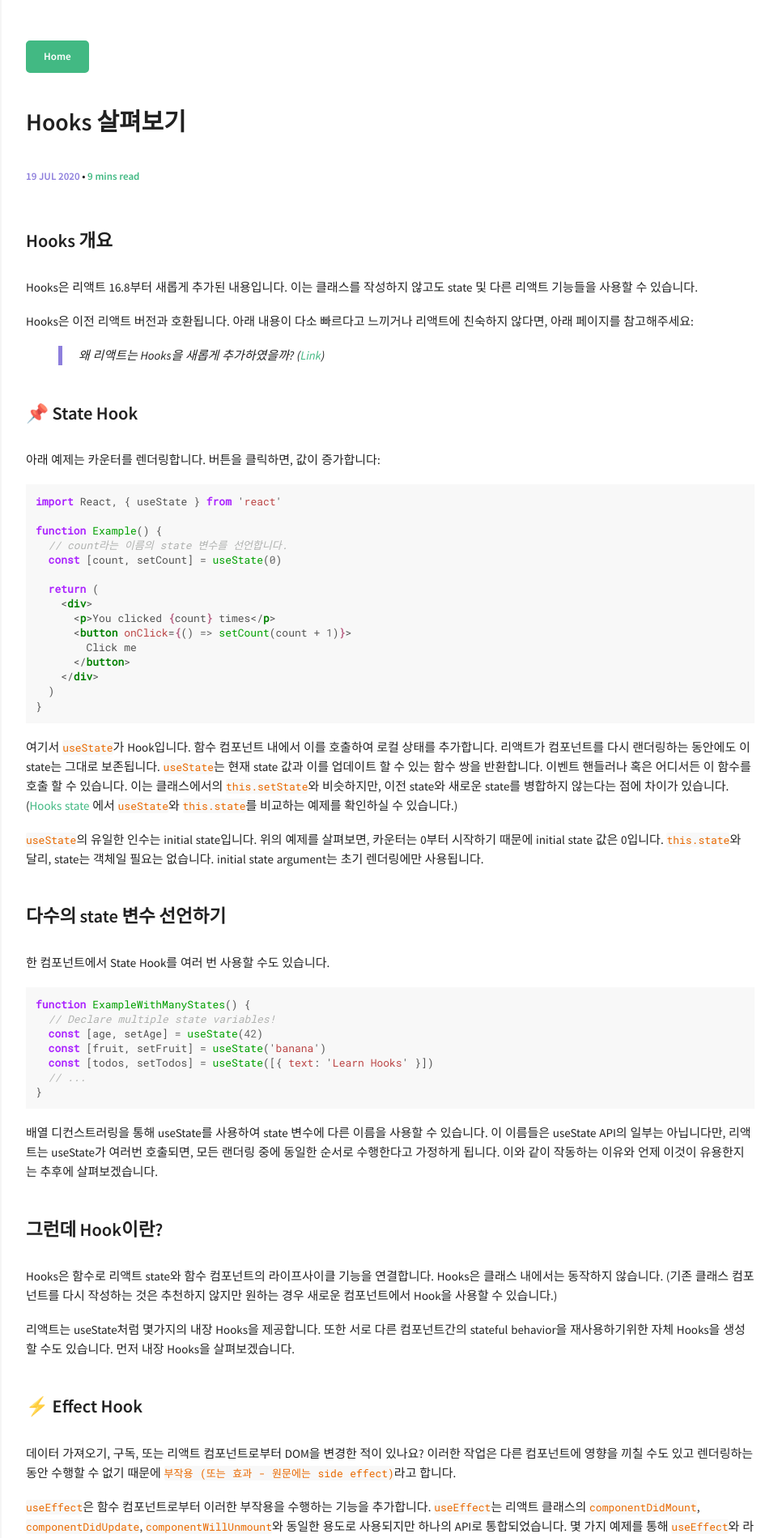
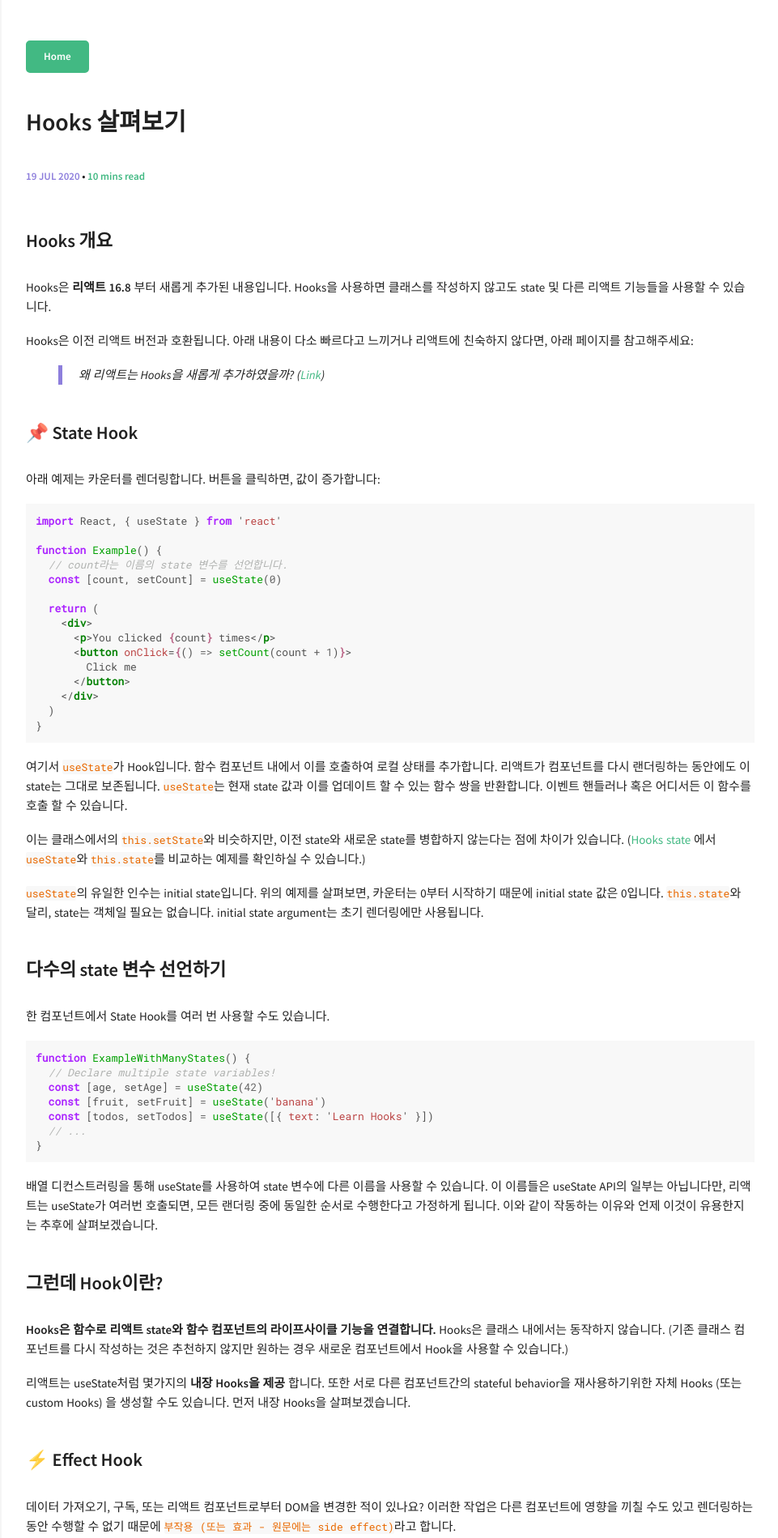
Before and after one commit to chanmi-lee/dev-blog, a Jekyll site: the page built from _posts/2020-07-19-Hooks-of-React.md, in a window 1280 px wide. Shown: the top 1899 px of the page at 81% size, without its empty margins (318-1279 px from the left). Built offline with Jekyll 4.4.1, drawn with Linux system fonts in a browser that asks for light colours; comment, search, counter and statistics services are not loaded; some of the changed text lies outside the part shown.

Commit message:
Update contents

```diff
--- a/_posts/2020-07-19-Hooks-of-React.md
+++ b/_posts/2020-07-19-Hooks-of-React.md
@@ -9,8 +9,8 @@ comments: true
 
 ### Hooks 개요
 
-Hooks은 리액트 16.8부터 새롭게 추가된 내용입니다.
-이는 클래스를 작성하지 않고도 state 및 다른 리액트 기능들을 사용할 수 있습니다.
+Hooks은 **리액트 16.8** 부터 새롭게 추가된 내용입니다.
+Hooks을 사용하면 클래스를 작성하지 않고도 state 및 다른 리액트 기능들을 사용할 수 있습니다.
 
 Hooks은 이전 리액트 버전과 호환됩니다. 아래 내용이 다소 빠르다고 느끼거나 리액트에 친숙하지 않다면, 아래 페이지를 참고해주세요:
 
@@ -43,6 +43,7 @@ function Example() {
 리액트가 컴포넌트를 다시 랜더링하는 동안에도 이 state는 그대로 보존됩니다.
 `useState`는 현재 state 값과 이를 업데이트 할 수 있는 함수 쌍을 반환합니다.
 이벤트 핸들러나 혹은 어디서든 이 함수를 호출 할 수 있습니다.
+
 이는 클래스에서의 `this.setState`와 비슷하지만, 이전 state와 새로운 state를 병합하지 않는다는 점에 차이가 있습니다.
 ([Hooks state](https://reactjs.org/docs/hooks-state.html) 에서 `useState`와 `this.state`를 비교하는 예제를 확인하실 수 있습니다.)
 
@@ -69,11 +70,11 @@ function ExampleWithManyStates() {
 
 ### 그런데 Hook이란?
 
-Hooks은 함수로 리액트 state와 함수 컴포넌트의 라이프사이클 기능을 연결합니다.
+**Hooks은 함수로 리액트 state와 함수 컴포넌트의 라이프사이클 기능을 연결합니다.**
 Hooks은 클래스 내에서는 동작하지 않습니다. (기존 클래스 컴포넌트를 다시 작성하는 것은 추천하지 않지만 원하는 경우 새로운 컴포넌트에서 Hook을 사용할 수 있습니다.)
 
-리액트는 useState처럼 몇가지의 내장 Hooks을 제공합니다.
-또한 서로 다른 컴포넌트간의 stateful behavior을 재사용하기위한 자체 Hooks을 생성할 수도 있습니다.
+리액트는 useState처럼 몇가지의 **내장 Hooks을 제공** 합니다.
+또한 서로 다른 컴포넌트간의 stateful behavior을 재사용하기위한 자체 Hooks (또는 custom Hooks) 을 생성할 수도 있습니다.
 먼저 내장 Hooks을 살펴보겠습니다.
 
 ### ⚡️ Effect Hook
@@ -175,8 +176,8 @@ Hooks을 사용하면 라이프사이클 메소드에 기반한 분할을 강요
 
 Hooks는 자바스크립트 함수지만, 두 가지 추가적인 법칙을 따릅니다.
 
-- Hooks는 최상위 레벨에서만 호출합니다. 루프나, 조건문 또는 중첩 함수 내에서 사용하지 않습니다.
-- Hooks는 리액트 함수 컴포넌트에서만 호출합니다. 일반적인 자바스크립트 함수에서 사용하지 않습니다. (단, Custom Hooks은 예외로 하며 이에 대해선 이어서 살펴봅니다.)
+- Hooks는 **최상위 레벨에서만 호출**합니다. 루프나, 조건문 또는 중첩 함수 내에서 사용하지 않습니다.
+- Hooks는 **리액트 함수 컴포넌트에서만 호출**합니다. 일반적인 자바스크립트 함수에서 사용하지 않습니다. (단, Custom Hooks은 예외로 하며 이에 대해선 이어서 살펴봅니다.)
 
 이 법칙을 자동으로 강제하기 위해 [`linter plugin`](https://www.npmjs.com/package/eslint-plugin-react-hooks) 을 제공합니다.
 처음에는 이 법칙들이 제한적이거나 혼란스럽게 느껴질 수 있지만, 이는 Hooks이 잘 동작하도록 하는데 필수입니다.
@@ -233,7 +234,7 @@ function FriendListItem(props) {
   const isOnline = useFriendStatus(props.friend.id)
 
   return (
-    <li style={{ color: isOnline ? 'green' : 'black' }}>
+    <li style={%raw%}{{ color: isOnline ? 'green' : 'black' }}{%endraw%}>
       {props.friend.name}
     </li>
   )
@@ -243,7 +244,7 @@ function FriendListItem(props) {
 이 컴포넌트들의 state는 완전히 독립적입니다. Hooks는 상태 저장 로직을 재사용하는 하나의 방법일 뿐, state 그 자체는 아닙니다.
 사실, 각각의 Hooks 호출은 완전히 별개의 state를 가지므로 하나의 컴포넌트에서 같은 custom Hooks을 두 번 사용할 수도 있습니다.
 
-Custom Hooks은 하나의 기능이라기 보다 규칙에 좀 더 가깝습니다.
+**Custom Hooks은 하나의 기능이라기 보다 규칙에 좀 더 가깝습니다.**
 만약 함수의 이름이 `use`로 시작하고 다른 Hooks을 호출한다면, 우리는 이를 custom Hook이라 합니다.
 `useSomething` 이름 규칙은 linter plugin이 Hooks를 사용하여 코드에서 버그를 찾는 방법입니다.
 
```
